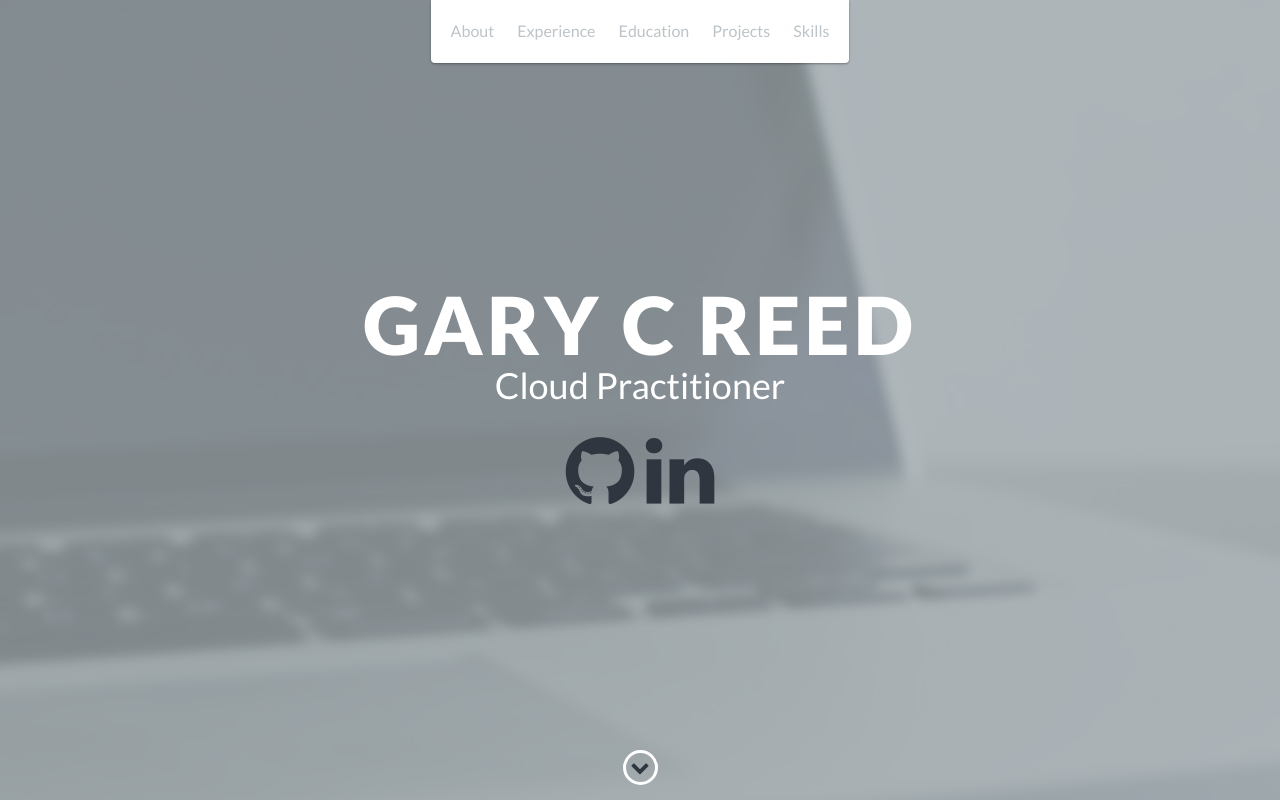
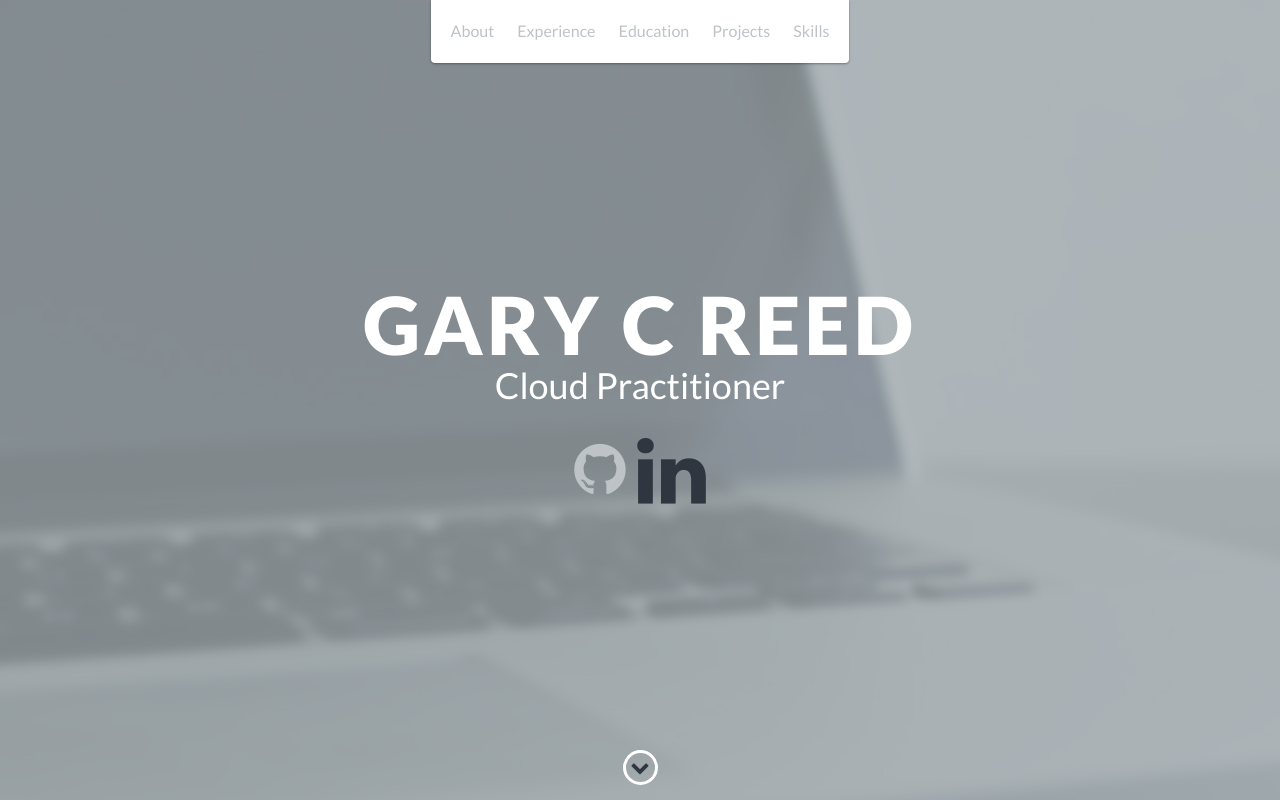
Before and after one commit to GaryCReed/GaryCReed.github.io, a website: page index.html in a window 1280 px wide. Shown: the top 800 px of the page. Drawn offline with nearby package versions, Linux system fonts and the light colour scheme.

Commit message:
Update index.html

```diff
--- a/index.html
+++ b/index.html
@@ -48,7 +48,7 @@
             <h1>Gary C Reed</h1>
             <h2>Cloud Practitioner</h2>
             <div class="social-links">
-                <a href="https://github.com/GaryCReed"><i class="fa fa-github fa-lg" aria-hidden="true"></i></a>
+                <a href="https://github.com/GaryCReed" target="_blank"><i class="fa fa-github foot-fa" aria-hidden="true"></i></a>
                 <a href="https://www.linkedin.com/in/gary-reed-mbcs-51947a54/" target="_blank"><i class="fa fa-linkedin fa-lg" aria-hidden="true"></i></a>
             </div>
         </div>
```
